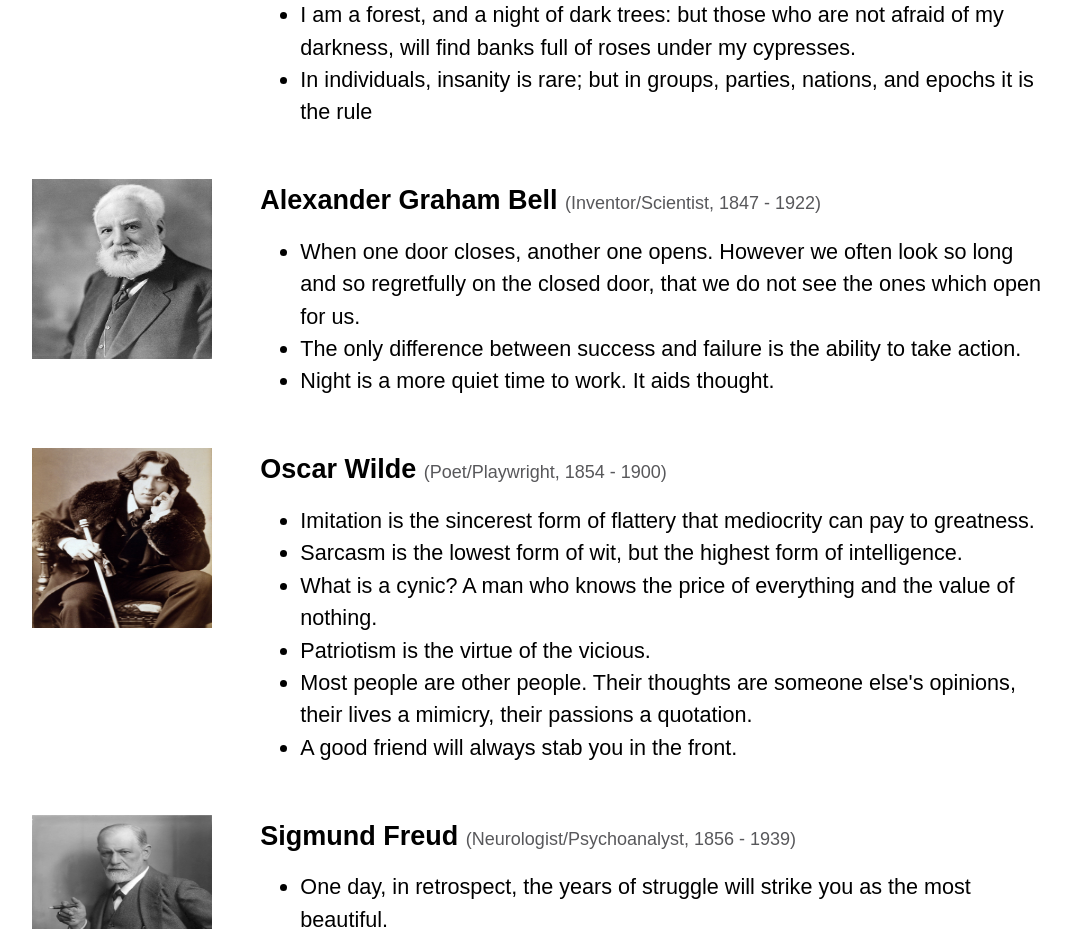
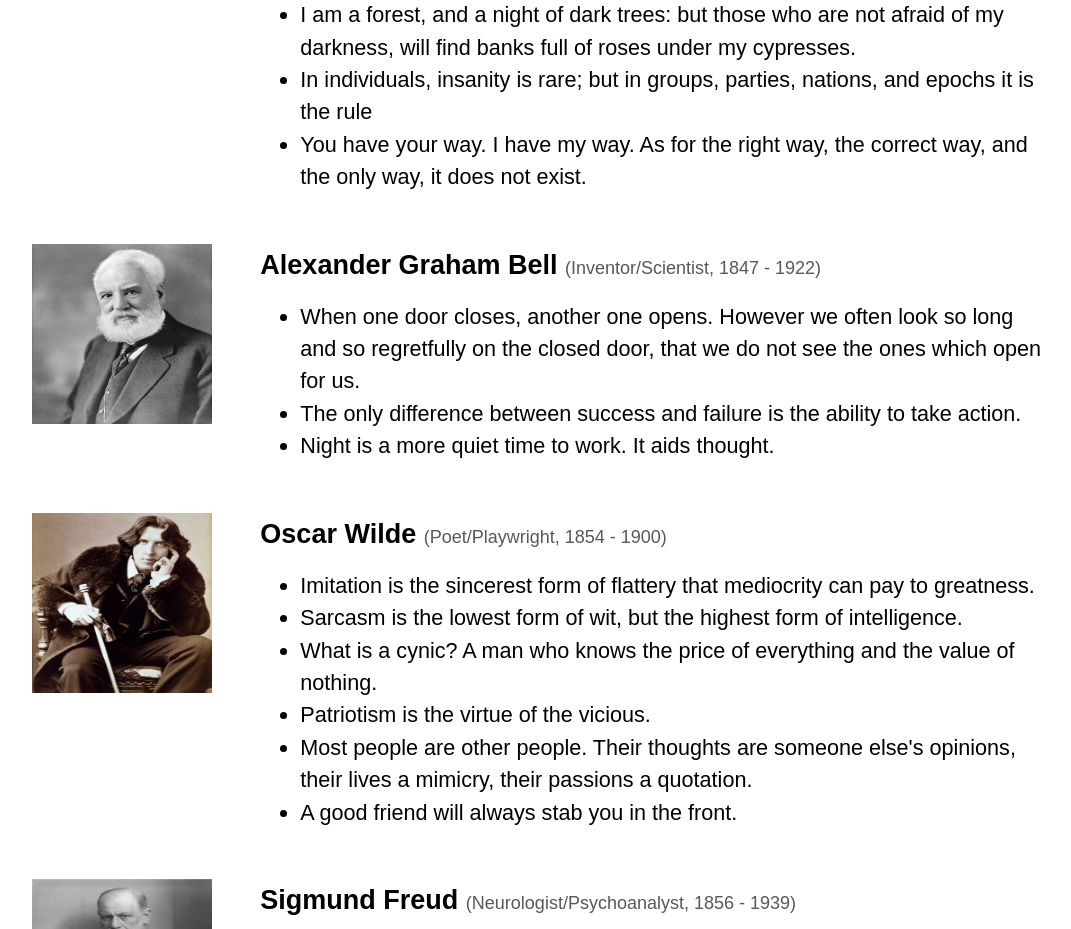
Before and after one commit to lreynolds188/Portfolio, a Next.js app: page /quotes in a window 1280 px wide. Shown: the part 6820-7749 px from the top of the page, without its empty margins (99-1170 px from the left). Built offline with nearby package versions, Linux system fonts and the light colour scheme.

Commit message:
Update quotes.js

```diff
--- a/pages/quotes.js
+++ b/pages/quotes.js
@@ -228,6 +228,7 @@ export default function Home() {
               <li>That which does not kill us makes us stronger.</li>
               <li>I am a forest, and a night of dark trees: but those who are not afraid of my darkness, will find banks full of roses under my cypresses.</li>
               <li>In individuals, insanity is rare; but in groups, parties, nations, and epochs it is the rule</li>
+              <li>You have your way. I have my way. As for the right way, the correct way, and the only way, it does not exist.</li>
             </ul>
           </div><br/><br/>
           <div className={styles.picture}>
```
